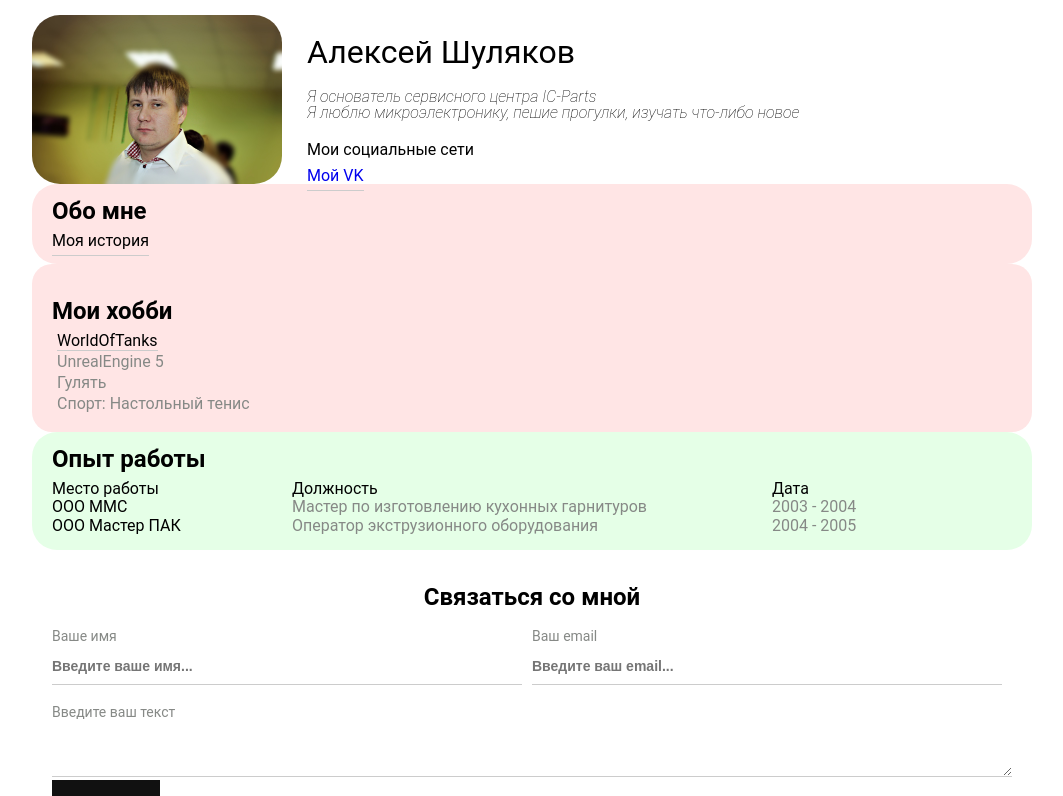
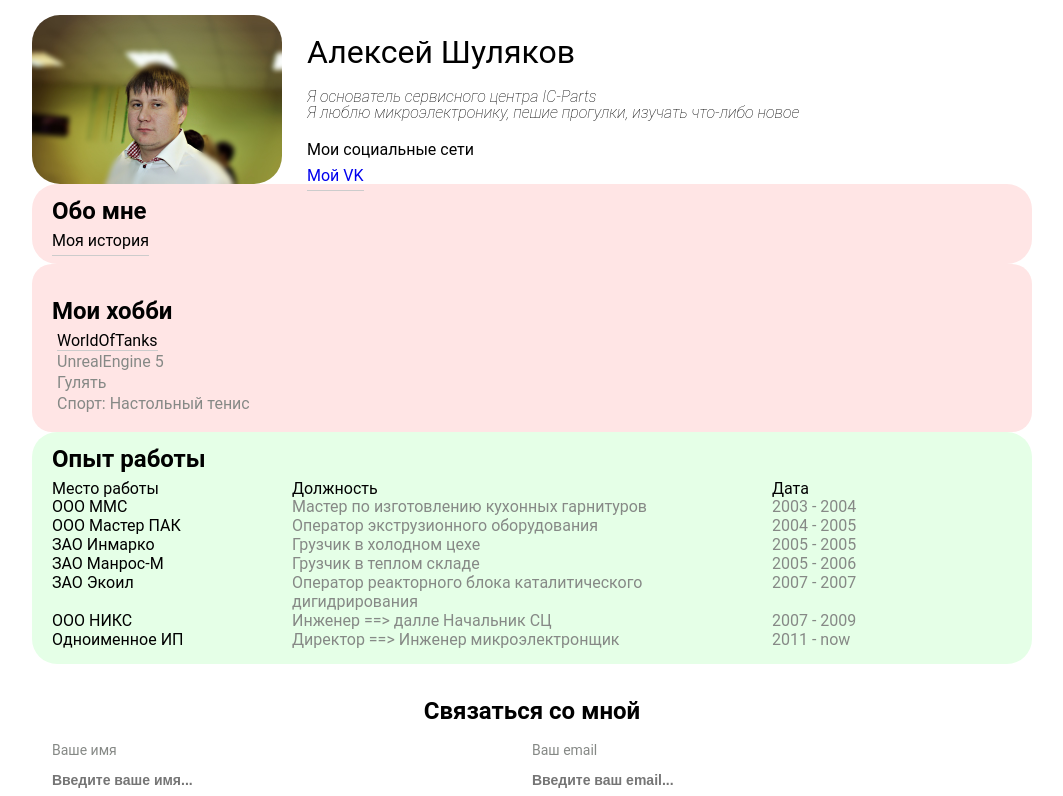
Before and after one commit to demilisher1/Res, a Next.js app: page / in a window 1280 px wide. Shown: the top 796 px of the page, without its empty margins (108-1171 px from the left). Built offline with nearby package versions, Linux system fonts and the light colour scheme.

Commit message:
add in to the state mass - info

```diff
--- a/src/components/Home/components/Skills/Skills.js
+++ b/src/components/Home/components/Skills/Skills.js
@@ -19,6 +19,29 @@ class Skills extends React.Component {
                 name: 'ООО Мастер ПАК',
                 position: 'Оператор экструзионного оборудования',
                 date: '2004 - 2005',
+            },
+            {
+                name: 'ЗАО Инмарко',
+                position: 'Грузчик в холодном цехе',
+                date: '2005 - 2005',
+            },
+            {
+                name: 'ЗАО Манрос-М',
+                position: 'Грузчик в теплом складе',
+                date: '2005 - 2006',
+            },
+            {
+                name: 'ЗАО Экоил',
+                position: 'Оператор реакторного блока каталитического дигидрирования',
+                date: '2007 - 2007',
+            },{
+                name: 'ООО НИКС',
+                position: 'Инженер ==> далле Начальник СЦ',
+                date: '2007 - 2009',
+            },{
+                name: 'Одноименное ИП',
+                position: 'Директор ==> Инженер микроэлектронщик',
+                date: '2011 - now',
             },
         ],
     };
```
